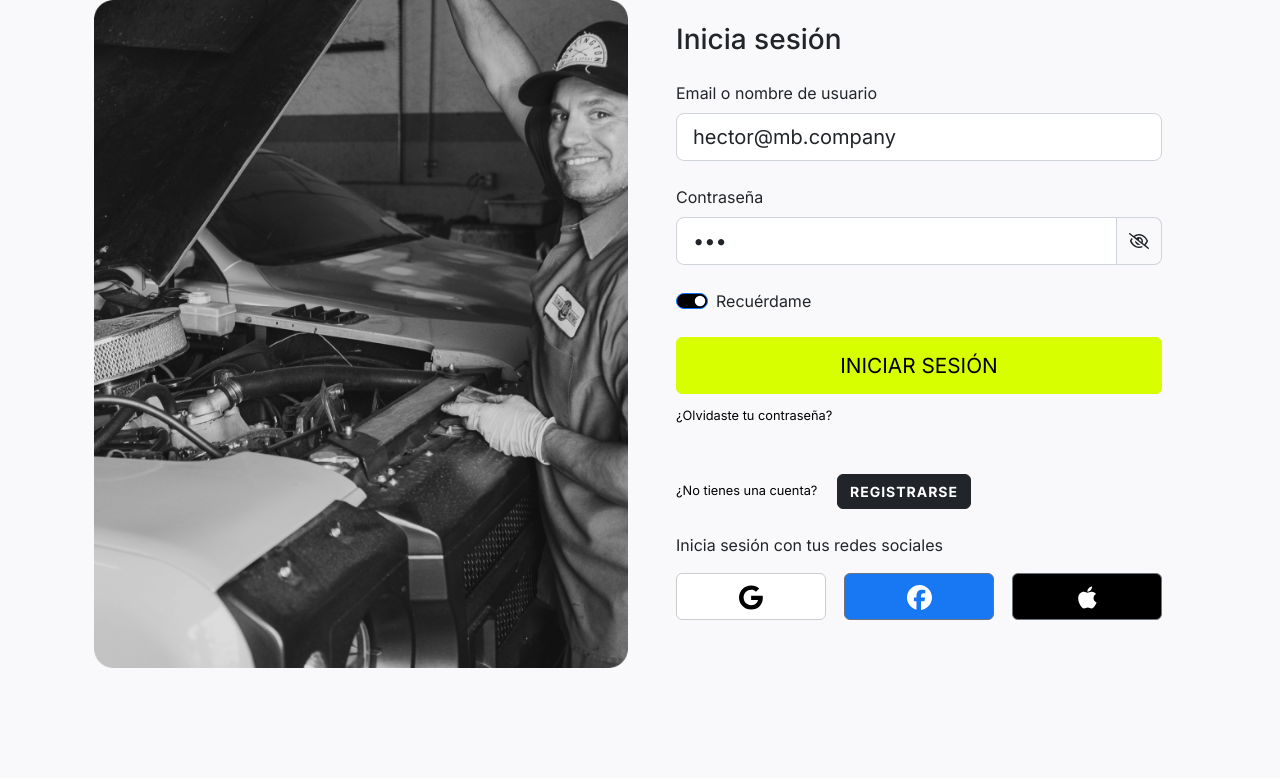
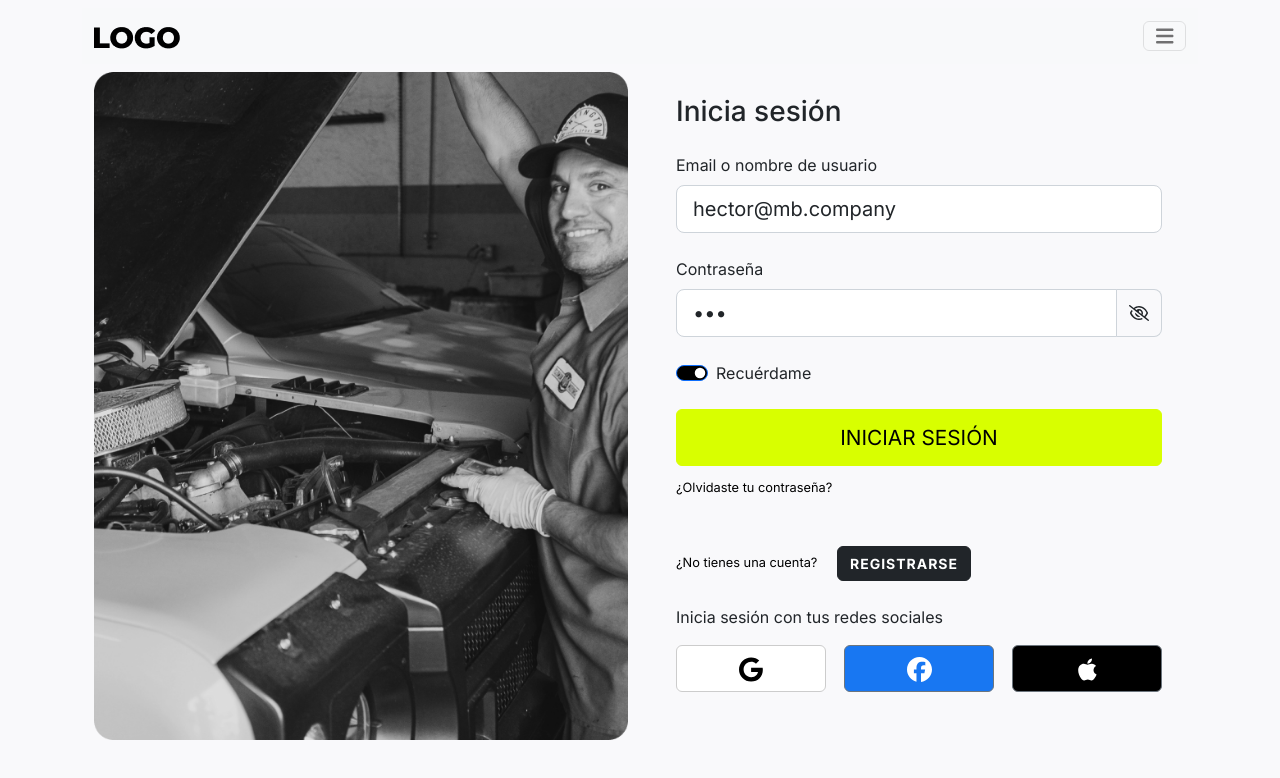
Before and after one commit to JSHectorM/shopping-mb, an Angular app: page /login in a window 1280 px wide. Shown: the top 778 px of the page. Built offline with nearby package versions, Linux system fonts and the light colour scheme.

Commit message:
add navbar.component

```diff
--- a/src/app/app.component.html
+++ b/src/app/app.component.html
@@ -1,4 +1,5 @@
 <div class="max-w-1440">
   <app-spinner></app-spinner>
+  <app-navbar></app-navbar>
   <router-outlet></router-outlet>
 </div>
--- a/src/app/app.module.ts
+++ b/src/app/app.module.ts
@@ -10,13 +10,15 @@ import { FontAwesomeModule } from '@fortawesome/angular-fontawesome';
 import {HTTP_INTERCEPTORS, HttpClientModule} from "@angular/common/http";
 import { SpinnerComponent } from './share/components/spinner/spinner.component';
 import {SpinnerInterceptorService} from "./services/spinner-interceptor.service";
+import { NavbarComponent } from './share/components/navbar/navbar.component';
 
 @NgModule({
   declarations: [
     AppComponent,
     LoginComponent,
     PageNotFoundComponent,
-    SpinnerComponent
+    SpinnerComponent,
+    NavbarComponent
   ],
   imports: [
     BrowserModule,
--- /dev/null
+++ b/src/app/share/components/navbar/navbar.component.html
@@ -0,0 +1,49 @@
+<div class="container">
+  <nav class="navbar navbar-light bg-light my-2" [ngClass]="{'d-none': isMobile && isLoginPage,'navbar-expand-lg': !isLoginPage}">
+    <div class="container-fluid">
+      <a class="navbar-brand" href="#">
+        <img src="/assets/img/LOGO.png" alt="Logo" width="86">
+      </a>
+      <button [disabled]="isLoginPage" class="navbar-toggler" type="button" data-bs-toggle="collapse" data-bs-target="#navbarNav" aria-controls="navbarNav" aria-expanded="false" aria-label="Toggle navigation">
+        <fa-icon [icon]="faBars"></fa-icon>
+      </button>
+      <div class="collapse navbar-collapse" id="navbarNav">
+        <ul class="navbar-nav me-auto mb-2 mb-lg-0" *ngIf="!isLoginPage">
+          <li class="nav-item">
+            <a class="nav-link" href="#">Categorías</a>
+          </li>
+          <li class="nav-item">
+            <a class="nav-link" href="#">Ofertas</a>
+          </li>
+          <li class="nav-item">
+            <a class="nav-link" href="#">Tiendas oficiales</a>
+          </li>
+          <li class="nav-item">
+            <a class="nav-link" href="#">Vender</a>
+          </li>
+          <li class="nav-item">
+            <a class="nav-link" href="#">Marcas</a>
+          </li>
+        </ul>
+        <form class="d-flex">
+          <input class="form-control me-2" type="search" placeholder="Buscar" aria-label="Search">
+          <button class="btn btn-outline-success" type="submit">Buscar</button>
+        </form>
+        <ul class="navbar-nav mb-2 mb-lg-0">
+          <li class="nav-item">
+            <a class="nav-link" href="#">Registra tu auto</a>
+          </li>
+          <li class="nav-item">
+            <a class="nav-link" href="#">Ingresar</a>
+          </li>
+          <li class="nav-item">
+            <a class="nav-link" href="#">
+              <i class="fas fa-shopping-cart"></i>
+            </a>
+          </li>
+        </ul>
+      </div>
+    </div>
+  </nav>
+
+</div>
--- /dev/null
+++ b/src/app/share/components/navbar/navbar.component.ts
@@ -0,0 +1,31 @@
+import {Component, OnInit} from '@angular/core';
+import {NavigationEnd, Router} from "@angular/router";
+import {faBars} from "@fortawesome/free-solid-svg-icons";
+@Component({
+  selector: 'app-navbar',
+  templateUrl: './navbar.component.html',
+  styleUrls: ['./navbar.component.scss']
+})
+export class NavbarComponent implements OnInit{
+  faBars = faBars;
+  isLoginPage: boolean = false;
+  isMobile: boolean = false;
+
+  constructor(private router: Router) {
+    this.router.events.subscribe(event => {
+      if (event instanceof NavigationEnd) {
+        this.isLoginPage = this.router.url.includes('/login');
+        console.log(this.isLoginPage)
+      }
+    });
+  }
+
+  ngOnInit(): void {
+    this.checkScreenSize();
+    window.onresize = () => this.checkScreenSize();
+  }
+
+  checkScreenSize(): void {
+    this.isMobile = window.innerWidth <= 990;
+  }
+}
```
Also changed, not shown: src/app/share/components/navbar/navbar.component.scss (added), 1 other file (tests, documents, lock files or other folders).
